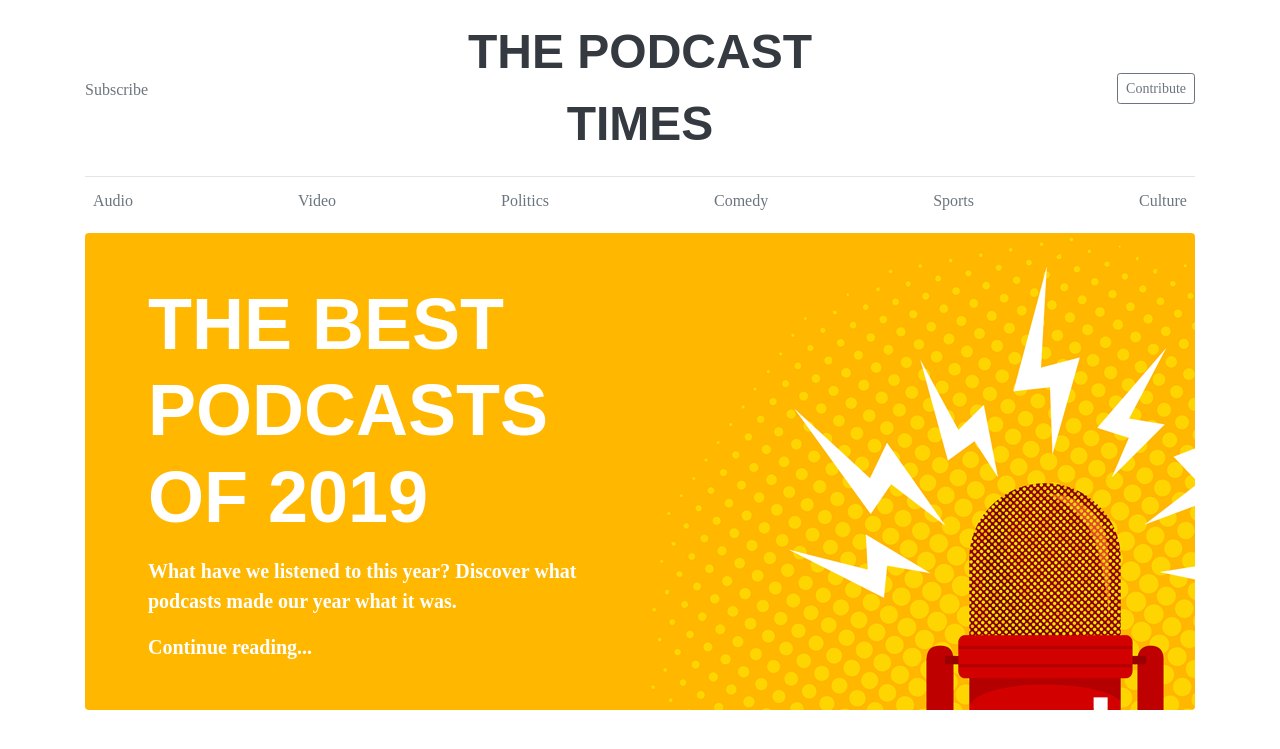
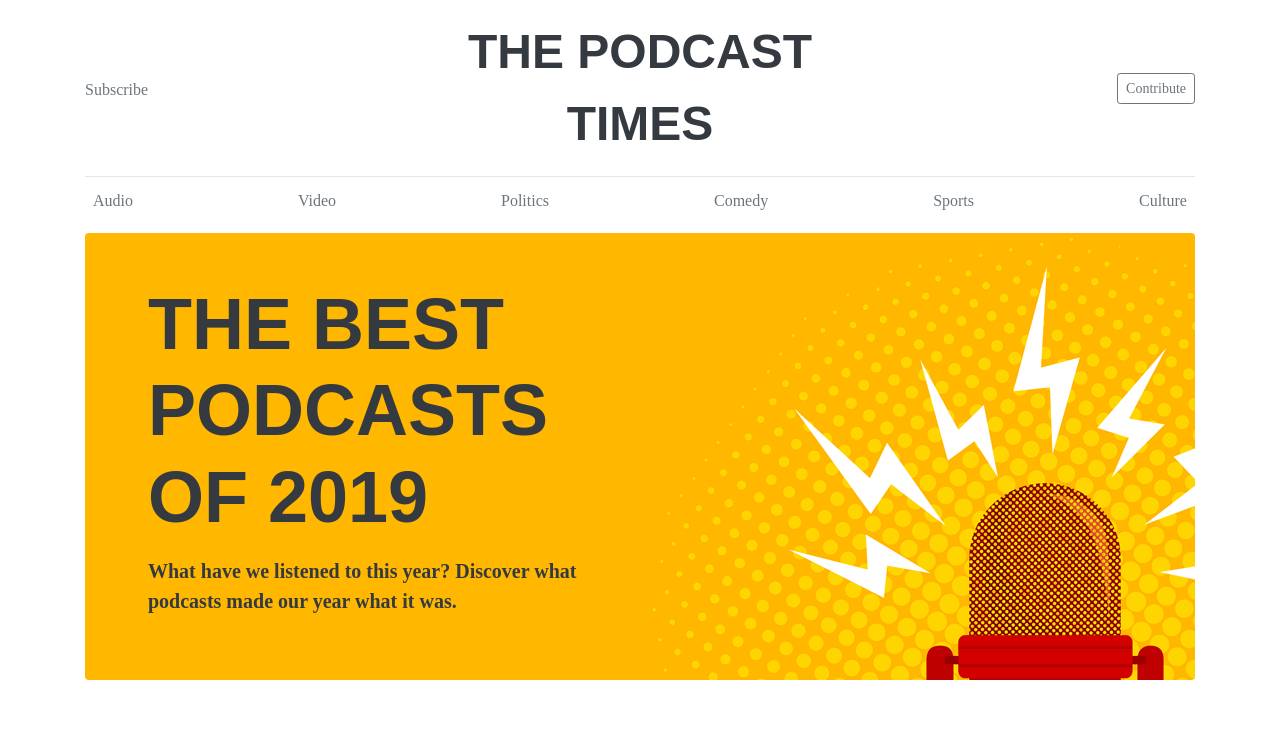
Before and after one commit to Eracom-ID471/projet-3-jekyll-webzine-simonpinkas, a Jekyll site: the page built from index.html, in a window 1280 px wide. Shown: the top 749 px of the page. Built offline with Jekyll 4.4.1, drawn with Linux system fonts in a browser that asks for light colours; some web fonts are replaced.

Commit message:
Jumbotron link

```diff
--- a/_layouts/front-page.html
+++ b/_layouts/front-page.html
@@ -8,17 +8,22 @@
     {% include nav.html %}
     {% for post in site.posts %}
     {% if post.title == page.jumbotron %}
-    <div class="jumbotron p-3 p-md-5 text-white rounded bg-dark" style="background-image: url('{{post.image | relative_url}}');">
+    <a class="no-underline text-black" href="{{post.url | relative_url}}">
+      <div class="jumbotron p-3 p-md-5 rounded bg-dark"
+        style="background-image: url('{{post.image | relative_url}}');">
         <div class="col-md-6 px0">
-        <h1 class="display-3 font-weight-bold text-uppercase ">{{post.title}}</h1>
+          <h1 class="display-3 font-weight-bold text-uppercase ">
+            {{post.title}}
+          </h1>
           <p class="font-weight-bold lead my-3">
             {{post.subtitle}}
           </p>
           <p class="lead mb-0">
-          <a href="{{post.url | relative_url}}" class="text-white font-weight-bold">Continue reading...</a>
           </p>
         </div>
       </div>
+    </a>
+
     {% endif %}
     {% endfor %}
   </div>
--- a/_sass/main.scss
+++ b/_sass/main.scss
@@ -1,5 +1,5 @@
 $backgroundColor: #ffffff;
-$bodyColor: #000000;
+$bodyColor: #343a40;
 $bodyFont: mauritius,
 serif;
 $headingFont: trumpgothicpro,
@@ -21,6 +21,7 @@
 
 .blog-header {
   border-bottom: 1px solid #e5e5e5;
+
   &-logo {
     font-family: $headingFont;
     font-weight: 600;
@@ -29,3 +30,24 @@
 
   }
 }
+
+.jumbotron {
+  >* {
+    transition: 0.3s all;
+  }
+  &:hover {
+    >* {
+      color: white;
+
+    }
+  }
+}
+.text-black {
+  color: $bodyColor;
+}
+
+.no-underline {
+  &:hover {
+    text-decoration: none;
+  }
+}
```
Lines whose indentation alone changed are shown as unchanged.
